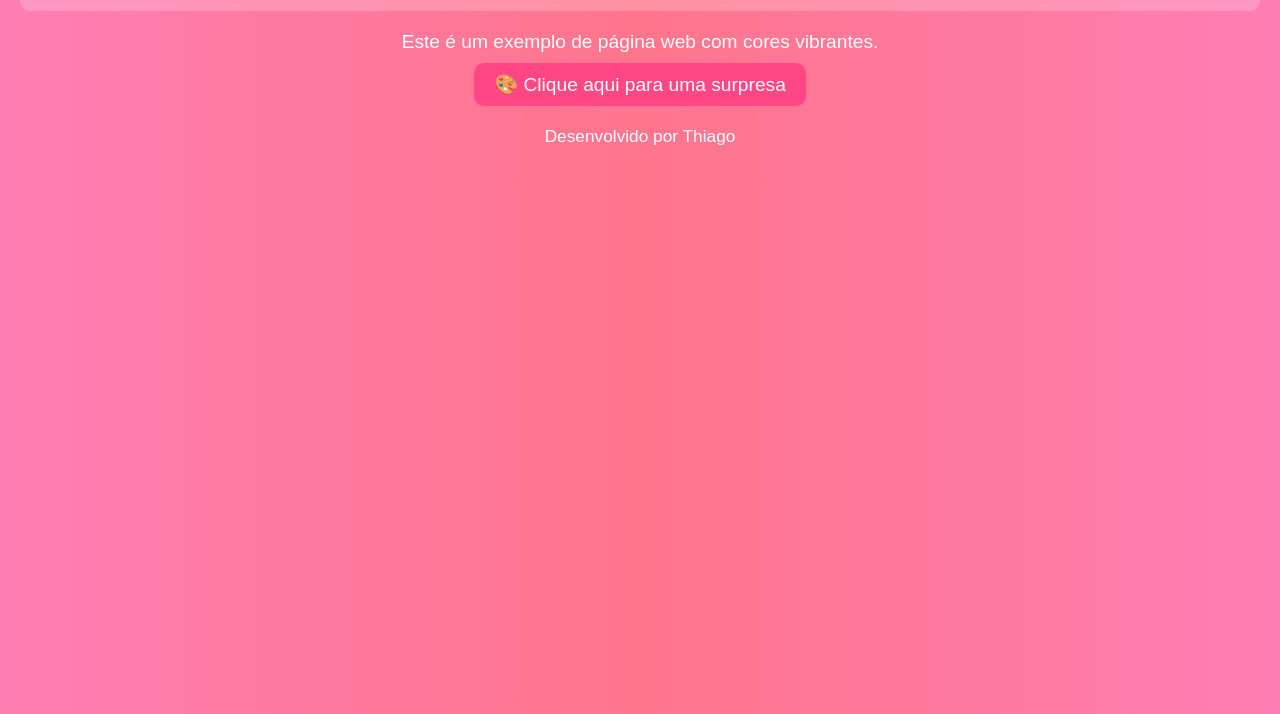
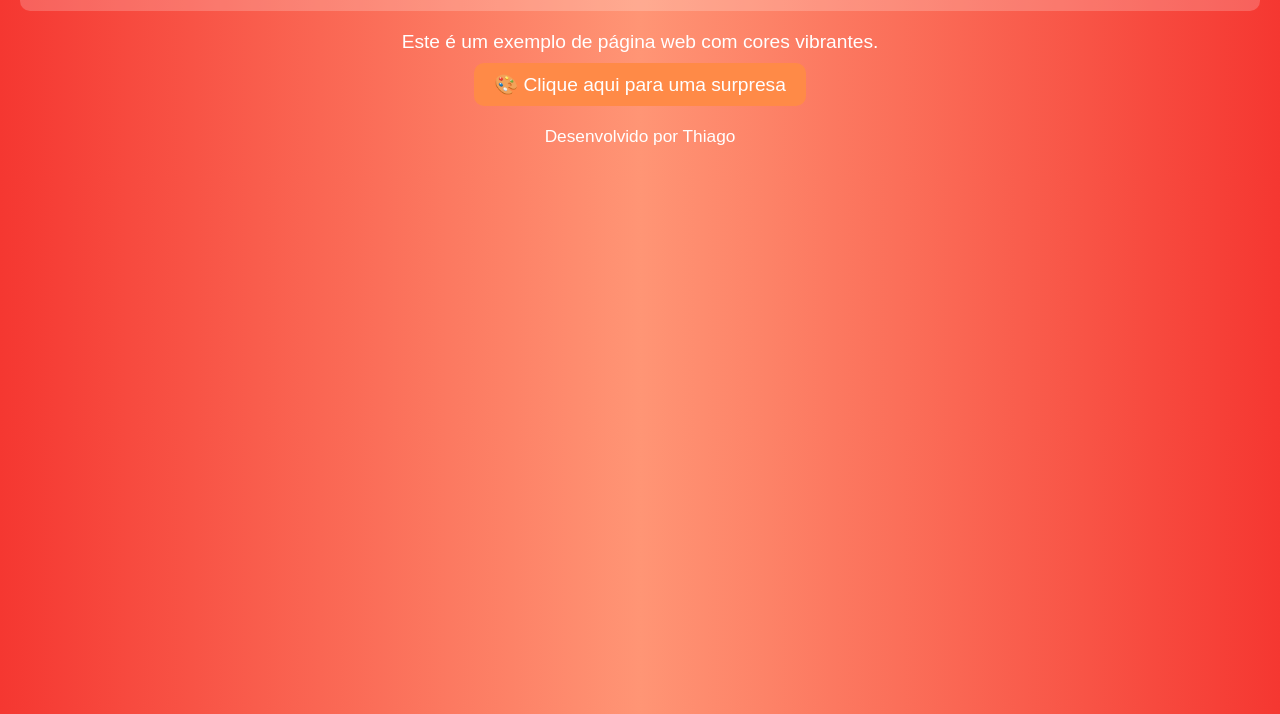
Before and after one commit to thiagoHuios/projeto-web, a plain HTML site: page index.html in a window 1280 px wide. Shown: the part 86-800 px from the top of the page. Drawn offline with Linux system fonts and the light colour scheme.

Commit message:
Atualização da pagina

```diff
--- a/style.css
+++ b/style.css
@@ -6,7 +6,7 @@
 }
 
 body{
-    background: linear-gradient(to right, #ff7eb3, #ff758c, #ff7eb3);
+    background: linear-gradient(to right, #f53731, #ff9575, #f53731);
     color: white;
     text-align: center;
     padding: 20px;
@@ -25,7 +25,7 @@ p {
 }
 
 button {
-    background-color: #ff4785;
+    background-color: #ff8a47;
     color: white;
     padding: 10px 20px;
     font-size: 1.2em;
```
